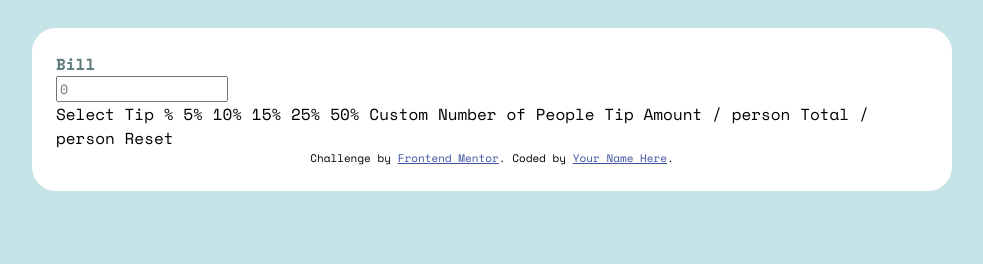
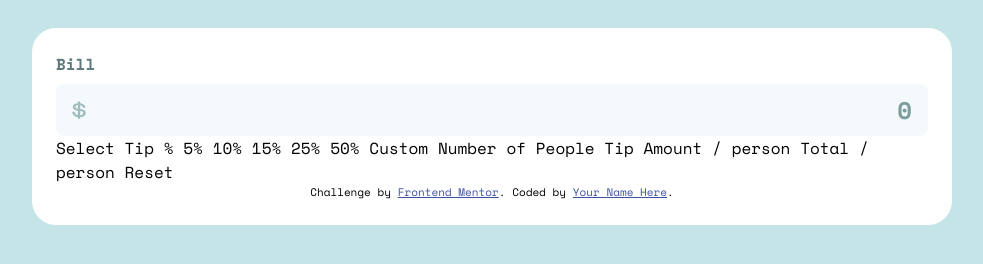
Before and after one commit to VincinChristmas/FEM-Tip-Calculator, a plain HTML site: page index.html in a window 1280 px wide. Shown: the part 126-390 px from the top of the page, without its empty margins (148-1131 px from the left). Drawn offline with nearby package versions, Linux system fonts and the light colour scheme.

Commit message:
finished the Bill section to day

```diff
--- a/index.html
+++ b/index.html
@@ -24,7 +24,10 @@
 <div class="calculator">
   <div class="bill">
     <label for="bill">Bill</label>
-    <input type="number" id="bill" placeholder="0">
+    <div class="input-wrapper">
+      <img src="/images/icon-dollar.svg" alt="" class="input-icon">
+      <input type="number" id="bill" placeholder="0">
+    </div>
   </div>
 
 
--- a/styles/main.scss
+++ b/styles/main.scss
@@ -8,6 +8,12 @@
     margin: 0;
   }
 
+  html, body {
+    overflow: hidden;
+    height: 100vh;
+    margin: 0;
+  }
+
   body {
     line-height: 1.5;
     -webkit-font-smoothing: antialiased;
@@ -15,6 +21,7 @@
     min-height: 100vh;
     background-color: hsl(185, 41%, 84%); // Light grayish cyan
     font-family: 'Space Mono', monospace;
+
   }
 
   img, picture, video, canvas, svg {
@@ -79,9 +86,44 @@ $color-strong-cyan: hsl(172, 67%, 45%);
 
   .bill {
     label {
-        display: block;
-        color: $color-very-dark-grayish-cyan;
+      display: block;
+      color: $color-very-dark-grayish-cyan;
+      font-weight: 700;
+      margin-bottom: 8px;
+    }
+
+    .input-wrapper {
+      position: relative;
+
+      input {
+        width: 100%;
+        padding: 8px 16px 8px 40px;  // Left padding for icon
+        border-radius: 8px;
+        border: none;
+        text-align: right;
+        font-size: 24px;
         font-weight: 700;
+        background-color: $color-light-grayish-cyan;
+        color: $color-very-dark-cyan;
+
+        &::placeholder {
+          color: $color-dark-grayish-cyan;
+        }
+
+        &:focus {
+          outline: 2px solid $color-strong-cyan;
+        }
+      }
+
+      .input-icon {
+        position: absolute;
+        left: 16px;
+        top: 50%;
+        transform: translateY(-50%);
+        width: 15px;
+        height: 19px;
+        pointer-events: none;
+      }
     }
   }
 
```
Also changed, not shown: styles/main.css, 1 other file.
